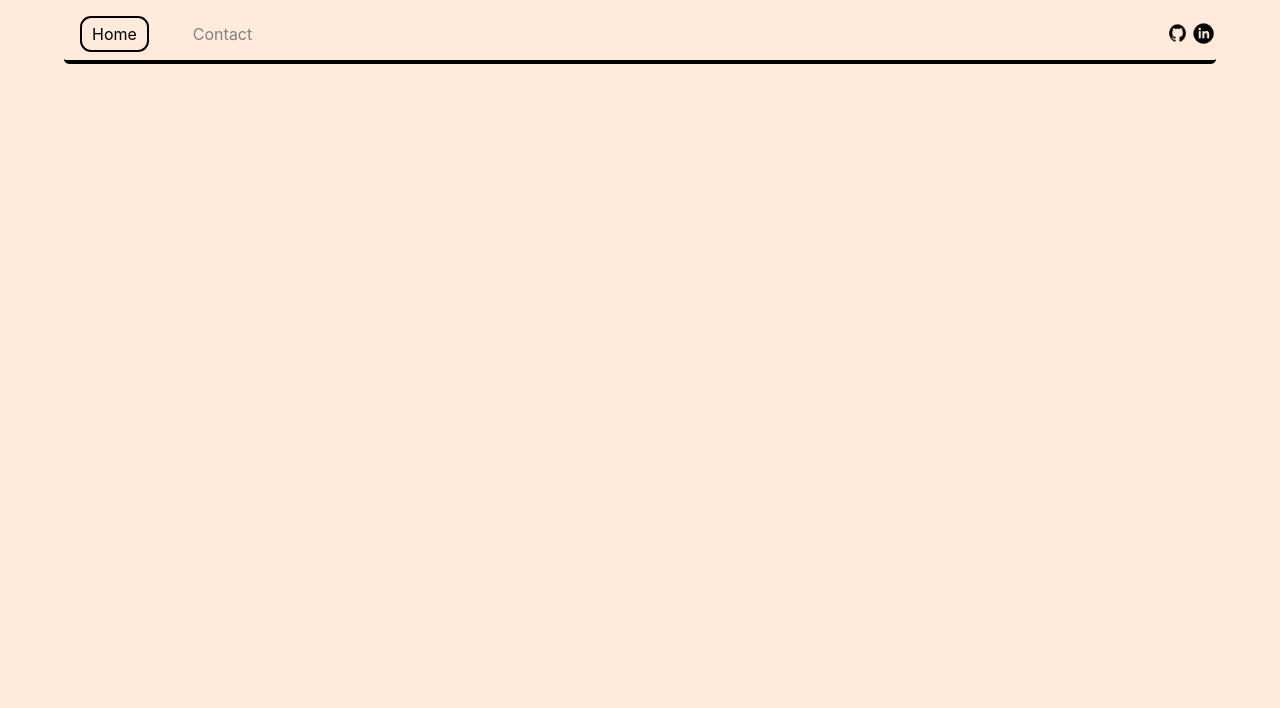
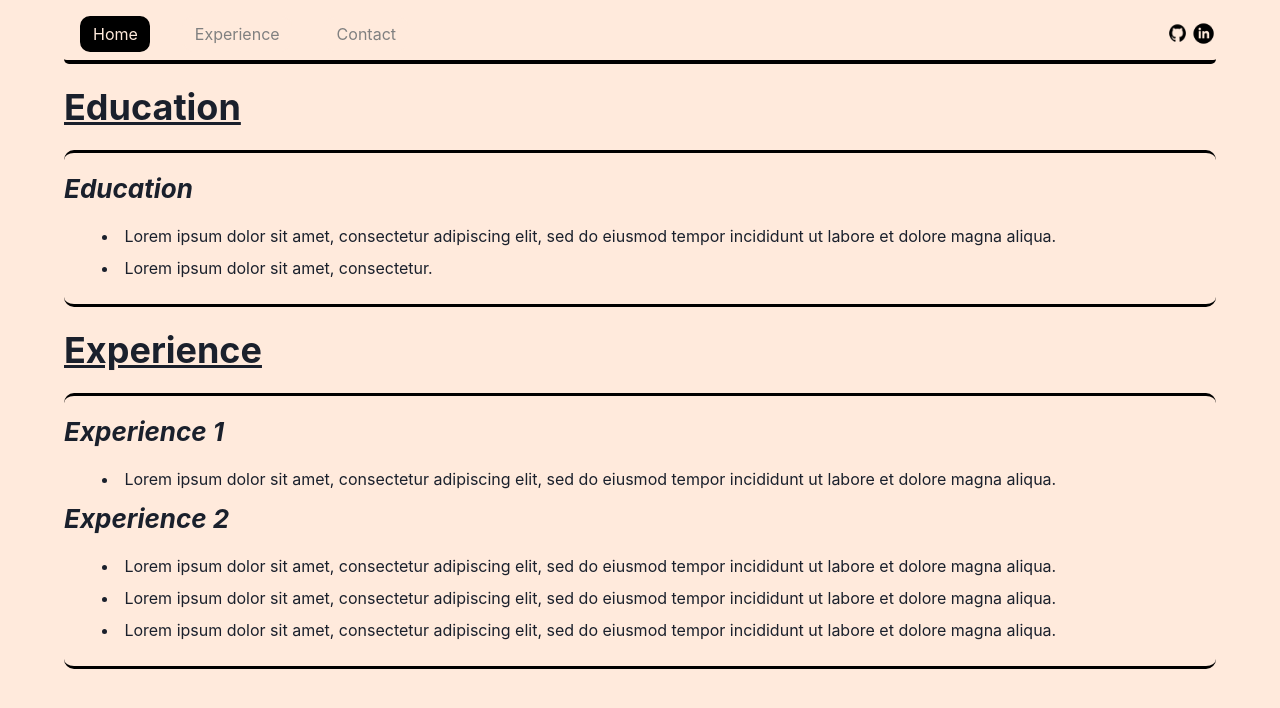
Before and after one commit to JackAvis/Personal-Site, a React (Create React App) app: page /experience in a window 1280 px wide. Before the commit this address had no page. Shown: the top 708 px of the page. Built offline with nearby package versions, Linux system fonts and the light colour scheme.

Commit message:
Updating nav bar, adding experience section

```diff
--- a/package.json
+++ b/package.json
@@ -15,8 +15,10 @@
     "@types/react": "^18.0.26",
     "@types/react-dom": "^18.0.9",
     "framer-motion": "^7.7.2",
+    "jquery": "^3.6.2",
     "react": "^18.2.0",
     "react-dom": "^18.2.0",
+    "react-infinite-scroller": "^1.2.6",
     "react-router-dom": "^6.4.5",
     "react-scripts": "^5.0.1",
     "typescript": "^4.9.4",
@@ -49,6 +51,8 @@
     ]
   },
   "devDependencies": {
+    "@types/jquery": "^3.5.14",
+    "@types/react-infinite-scroller": "^1.2.3",
     "gh-pages": "^4.0.0"
   }
 }
--- a/src/App.tsx
+++ b/src/App.tsx
@@ -2,6 +2,7 @@ import './App.css';
 import Navbar from './components/Navbar/Navbar'
 import Home from './pages/Home/Home'
 import Contact from './pages/Contact'
+import Experience from './pages/Experience/Experience'
 import { BrowserRouter as Router, Route, Routes } from 'react-router-dom';
 import { Box } from '@chakra-ui/react'
 
@@ -14,6 +15,7 @@ function App() {
           <Routes>
             <Route path="/" element={<Home />} />
             <Route path="/contact" element={<Contact />} />
+            <Route path="/experience" element={<Experience />} />
           </Routes>
         </Router>
       </Box>
--- a/src/components/Navbar/Navbar.css
+++ b/src/components/Navbar/Navbar.css
@@ -1,32 +1,98 @@
-
-.navBox{
+.navBox {
     border-color: black;
     border-left: 1px;
     border-right: 1px;
     border-top: 1px;
     border-width: 4px;
     border-radius: 5px;
-    margin-bottom: 2vh;
 }
+
 .menuOption {
     margin-bottom: 1vh;
     margin-top: 2vh;
     margin-right: 2vh;
     margin-left: 2vh;
     font-size: 2vh;
-    transition: color 0.75s ease;
-    transition: border-color .75s ease;
+    transition: color 1 ease;
+    transition: border-color 1s ease-in-out;
+    transition: background-color .75s ease-in-out;
     border-color: #ffeadc;
-    border-width: 2px;
-    border-radius: 11px;
+    background-color: #ffeadc;
+    border-width: .3vh;
+    border-radius: 10px;
     padding: .5vh;
-    padding-left: 10px;
+    padding-left: 11px;
     padding-right: 10px;
     color: grey;
 }
 
 .menuOption:hover {
-    color: black;
+    color: #ffeadc;
     cursor: pointer;
+    background-color: black;
     border-color: black;
 }
+
+/* css for pages */
+.textContainer {
+    background-color: #ffeadc;
+    animation: fadein 2s;
+    animation: fadeInAnimation ease 2s;
+    animation-iteration-count: 1;
+    animation-fill-mode: forwards;
+}
+
+.sectionContainer {
+    border-color: black;
+    border-bottom-width: 3px;
+    border-top-width: 3px;
+    border-radius: 10px;
+    padding-top: 2vh;
+    padding-bottom: 2vh;
+
+}
+
+.sectionTitle {
+    font-size: 4.5vh;
+    padding-top: 2vh;
+    padding-bottom: 2vh;
+    font-weight: bold;
+    text-align: left;
+    text-decoration: underline;
+}
+
+.header {
+    font-size: 3.25vh;
+    padding-bottom: 2vh;
+    font-weight: bold;
+    text-align: left;
+    font-style: italic;
+}
+
+.bulletPoint {
+    padding-bottom: 1vh;
+    list-style-position: inside;
+    font-size: 2vh;
+    padding-left: 3vw;
+}
+
+.description {
+    font-size: 20px;
+    padding-bottom: 5vh;
+    padding-top: 2vh;
+}
+
+
+
+@keyframes fadeInAnimation {
+    0% {
+        opacity: 0;
+        background-color: #ffeadc;
+    }
+
+    100% {
+        opacity: 1;
+        background-color: #ffeadc;
+
+    }
+}
--- a/src/components/Navbar/Navbar.tsx
+++ b/src/components/Navbar/Navbar.tsx
@@ -13,7 +13,8 @@ function Navbar() {
     }
     const createOption = (color: string, text: string, page: string) => {
         return (<Box
-            color={color}
+            color={color == "black" ? "#ffeadc" : color}
+            bgColor={color == "grey" ? "#ffeadc" : color}
             borderColor={color == "grey" ? "#ffeadc" : color}
             className="menuOption"
             onClick={() => navigateToPage(text, page)}
@@ -39,6 +40,7 @@ function Navbar() {
                 <Stack direction='row'>
                     <Flex className="menuContainer" justify='right'>
                         {optionSelected === 'Home' ? createOption("black", "Home", "/") : createOption("grey", "Home", "/")}
+                        {optionSelected === 'Experience' ? createOption("black", "Experience", "experience") : createOption("grey", "Experience", "experience")}
                         {optionSelected === 'Contact' ? createOption("black", "Contact", "contact") : createOption("grey", "Contact", "contact")}
                     </Flex>
                     <Flex className="iconContainer" justify='right' w='100%'>
--- /dev/null
+++ b/src/pages/Experience/Experience.tsx
@@ -0,0 +1,38 @@
+import { Box } from '@chakra-ui/react'
+function Experience() {
+    return (
+        <div>
+            <Box className="textContainer">
+                <h1 className="sectionTitle"> Education </h1>
+                <Box className="sectionContainer">
+                    <h1 className="header">Education</h1>
+                    <ul>
+                        <li className="bulletPoint">Lorem ipsum dolor sit amet, consectetur adipiscing elit, sed do eiusmod tempor incididunt ut labore et dolore magna aliqua. </li>
+                        <li className="bulletPoint">Lorem ipsum dolor sit amet, consectetur. </li>
+
+                    </ul>
+                </Box>
+            </Box>
+            <Box className="textContainer">
+                <h1 className="sectionTitle"> Experience </h1>
+                <Box className="sectionContainer">
+                    <h1 className="header">Experience 1</h1>
+                    <ul>
+                        <li className="bulletPoint">Lorem ipsum dolor sit amet, consectetur adipiscing elit, sed do eiusmod tempor incididunt ut labore et dolore magna aliqua. </li>
+                    </ul>
+                    <h1 className="header">Experience 2</h1>
+                    <ul>
+                        <li className="bulletPoint">Lorem ipsum dolor sit amet, consectetur adipiscing elit, sed do eiusmod tempor incididunt ut labore et dolore magna aliqua. </li>
+                        <li className="bulletPoint">Lorem ipsum dolor sit amet, consectetur adipiscing elit, sed do eiusmod tempor incididunt ut labore et dolore magna aliqua. </li>
+                        <li className="bulletPoint">Lorem ipsum dolor sit amet, consectetur adipiscing elit, sed do eiusmod tempor incididunt ut labore et dolore magna aliqua. </li>
+
+                    </ul>
+                </Box>
+            </Box>
+
+        </div>
+
+    );
+};
+
+export default Experience;
--- a/src/pages/Home/Home.css
+++ /dev/null
@@ -1,14 +0,0 @@
-body{
-    background-color: #ffeadc;
-}
-p {
-    background-color: #ffeadc;
-    font-size: 20px;
-}
-.text {
-    font-size: 28px;
-    padding-bottom: 20px;
-    font-weight: bold;
-    text-decoration: underline;
-    background-color: #ffeadc;
-}
--- a/src/pages/Home/Home.tsx
+++ b/src/pages/Home/Home.tsx
@@ -1,19 +1,16 @@
-import { Flex } from '@chakra-ui/react'
-import './Home.css'
+import { Flex, Box } from '@chakra-ui/react'
+import InfiniteScroll from "react-infinite-scroller"
 function Home() {
     return (
-        <body>
-            <h1 className="text"> Chatgpt writes about planes</h1>
-            <p >A plane is a vehicle that is designed for air travel. It is typically characterized by its long, narrow shape, its wings, and its ability to fly through the air at high speeds. Planes are used for a variety of purposes, including passenger and cargo transportation, military operations, and scientific research.
+        <Box className="textContainer">
+            <h1 className="sectionTitle"> Chatgpt writes about planes</h1>
+            <p className="description">A plane is a vehicle that is designed for air travel. It is typically characterized by its long, narrow shape, its wings, and its ability to fly through the air at high speeds. Planes are used for a variety of purposes, including passenger and cargo transportation, military operations, and scientific research.
 
-There are many different types of planes, including commercial airliners, military jets, and small personal aircraft. Commercial airliners are used to transport passengers from one location to another, often over long distances. These planes are typically large and can carry hundreds of passengers at a time. Military jets, on the other hand, are designed for speed and maneuverability, and are used for a variety of purposes, including surveillance, air combat, and delivering bombs or missiles. Small personal aircraft, such as private planes and gliders, are used for leisure and recreational purposes.
+                There are many different types of planes, including commercial airliners, military jets, and small personal aircraft. Commercial airliners are used to transport passengers from one location to another, often over long distances. These planes are typically large and can carry hundreds of passengers at a time. Military jets, on the other hand, are designed for speed and maneuverability, and are used for a variety of purposes, including surveillance, air combat, and delivering bombs or missiles. Small personal aircraft, such as private planes and gliders, are used for leisure and recreational purposes.
 
-Planes are able to fly because of the principles of aerodynamics. When a plane moves through the air, the air flows over and under its wings. The shape of the wings is carefully designed to create lift, which is the force that allows the plane to rise into the air and stay airborne. The engines of a plane provide the power needed to overcome the resistance of the air and move the plane forward through the air at high speeds.
-
-
-
-</p>
-        </body>
+                Planes are able to fly because of the principles of aerodynamics. When a plane moves through the air, the air flows over and under its wings. The shape of the wings is carefully designed to create lift, which is the force that allows the plane to rise into the air and stay airborne. The engines of a plane provide the power needed to overcome the resistance of the air and move the plane forward through the air at high speeds.
+            </p>
+        </Box>
     );
 };
 
```
Also changed, not shown: 1 other file (tests, documents, lock files or other folders).
